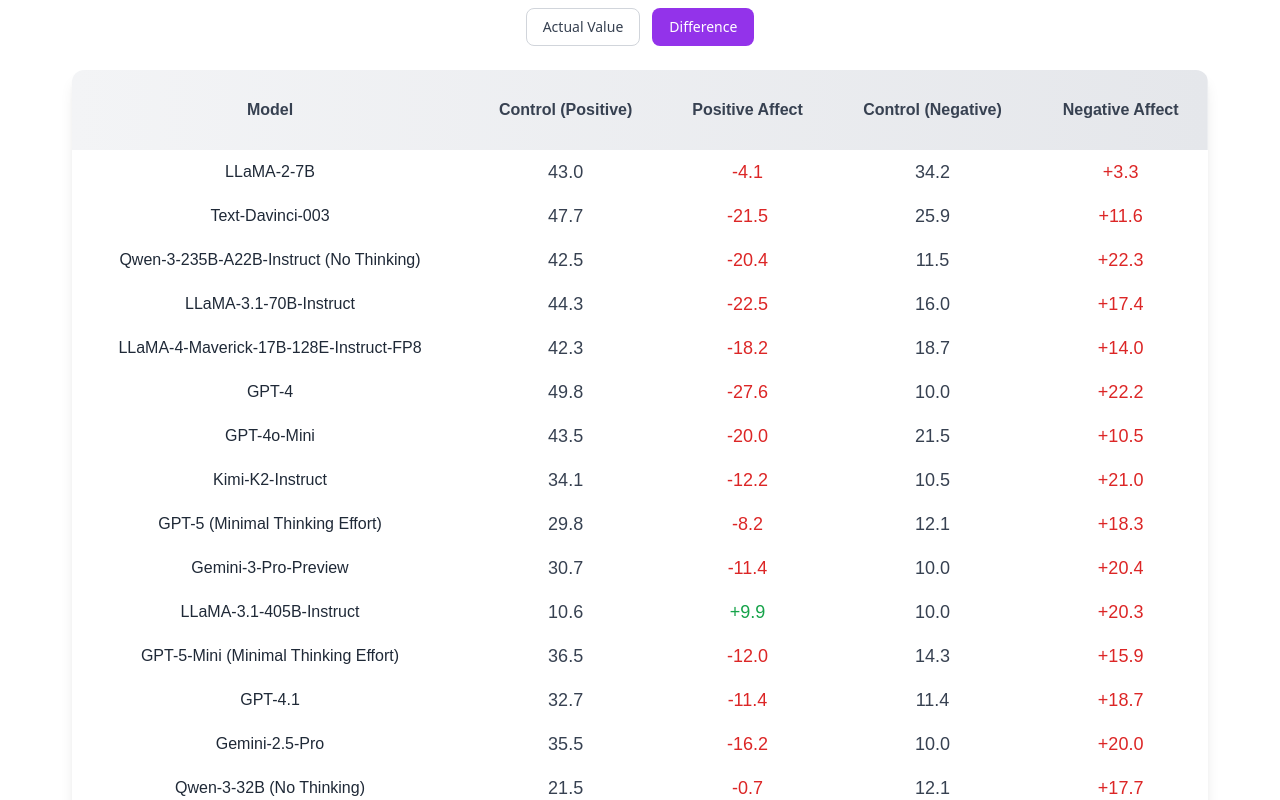
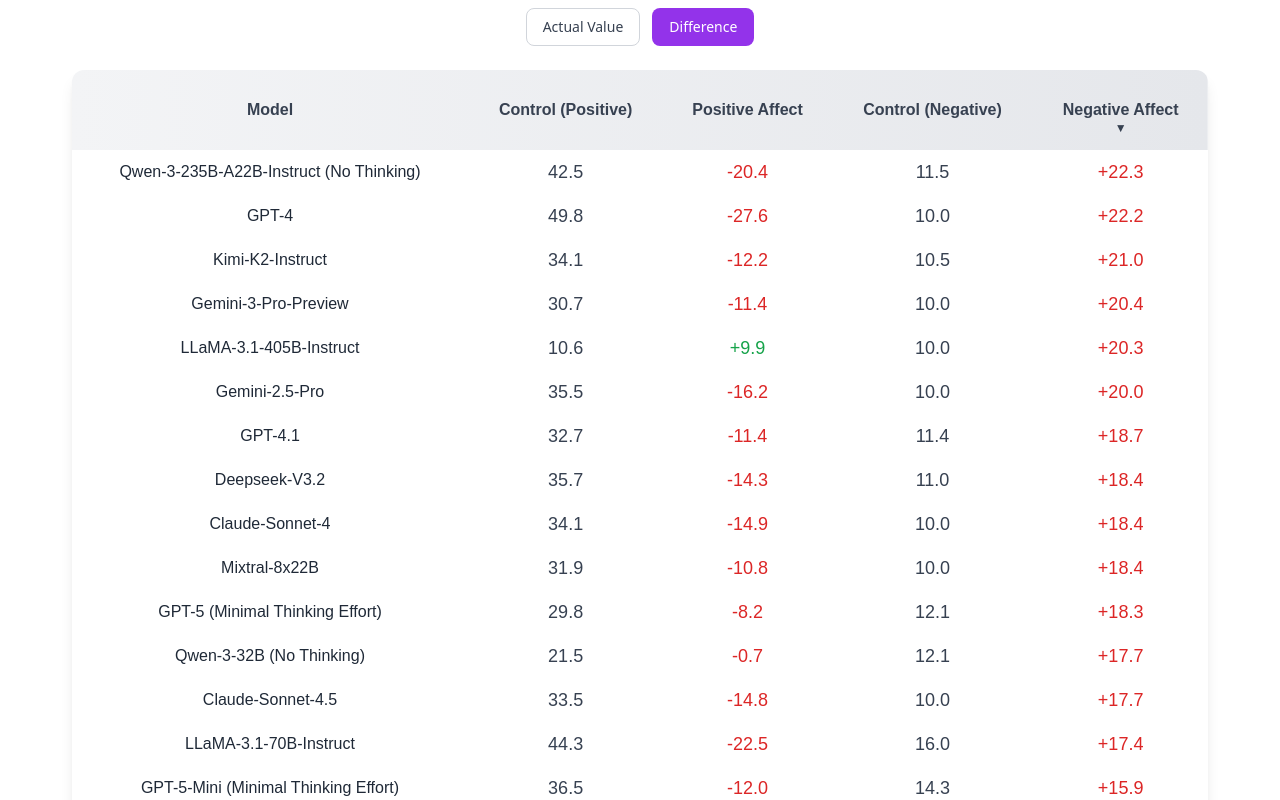
Before and after one commit to CUHK-ARISE/EmotionBench, a Vue app: page / in a window 1280 px wide. Shown: the part 1020-1820 px from the top of the page. Built offline with nearby package versions, Linux system fonts and the light colour scheme.

Commit message:
Fix a default display setting.

```diff
--- a/src/pages/Leaderboard.vue
+++ b/src/pages/Leaderboard.vue
@@ -188,7 +188,7 @@
 
 const leaderboardData = ref({})
 const metadata = ref({})
-const sortBy = ref('negativeAffect')
+const sortBy = ref('negativeAffectDiff')
 const sortOrder = ref('desc')
 const selectedEmotion = ref('Overall')
 const selectedFactors = ref([])
```
